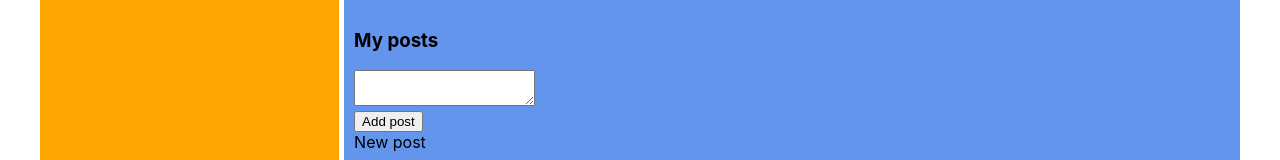
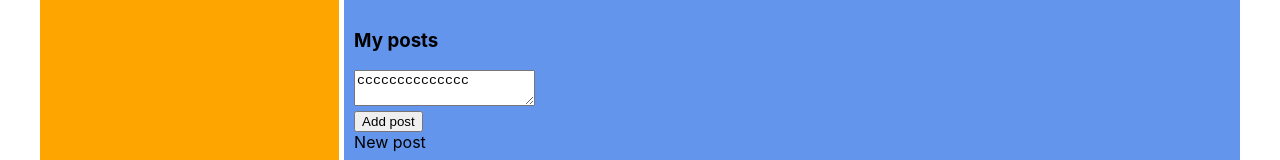
Before and after one commit to andreyoch/react-1, a React (Create React App) app: page /profile in a window 1280 px wide. Shown: the part 409-569 px from the top of the page. Built offline with nearby package versions, Linux system fonts and the light colour scheme; grey boxes are pictures that could not be loaded.

Commit message:
before container dialogs

```diff
--- a/src/components/Profile/MyPosts/MyPosts.jsx
+++ b/src/components/Profile/MyPosts/MyPosts.jsx
@@ -26,7 +26,7 @@ const MyPosts = (props) => {
         <div>
           <textarea
             ref={textElement}
-            value={props.newTextPost}
+            value={props.newPostText}
             onChange={onPostChange}
           />
         </div>
```
